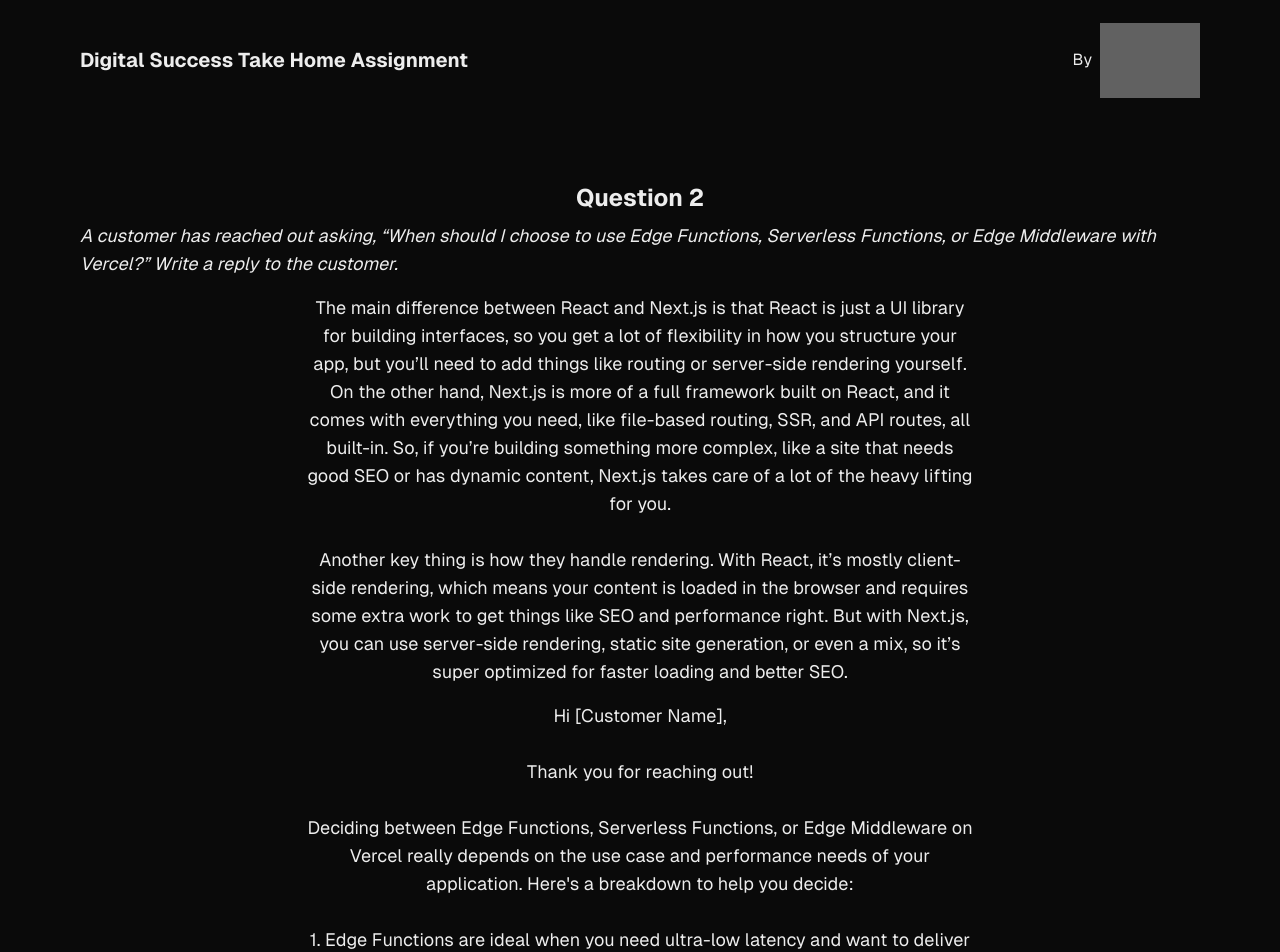
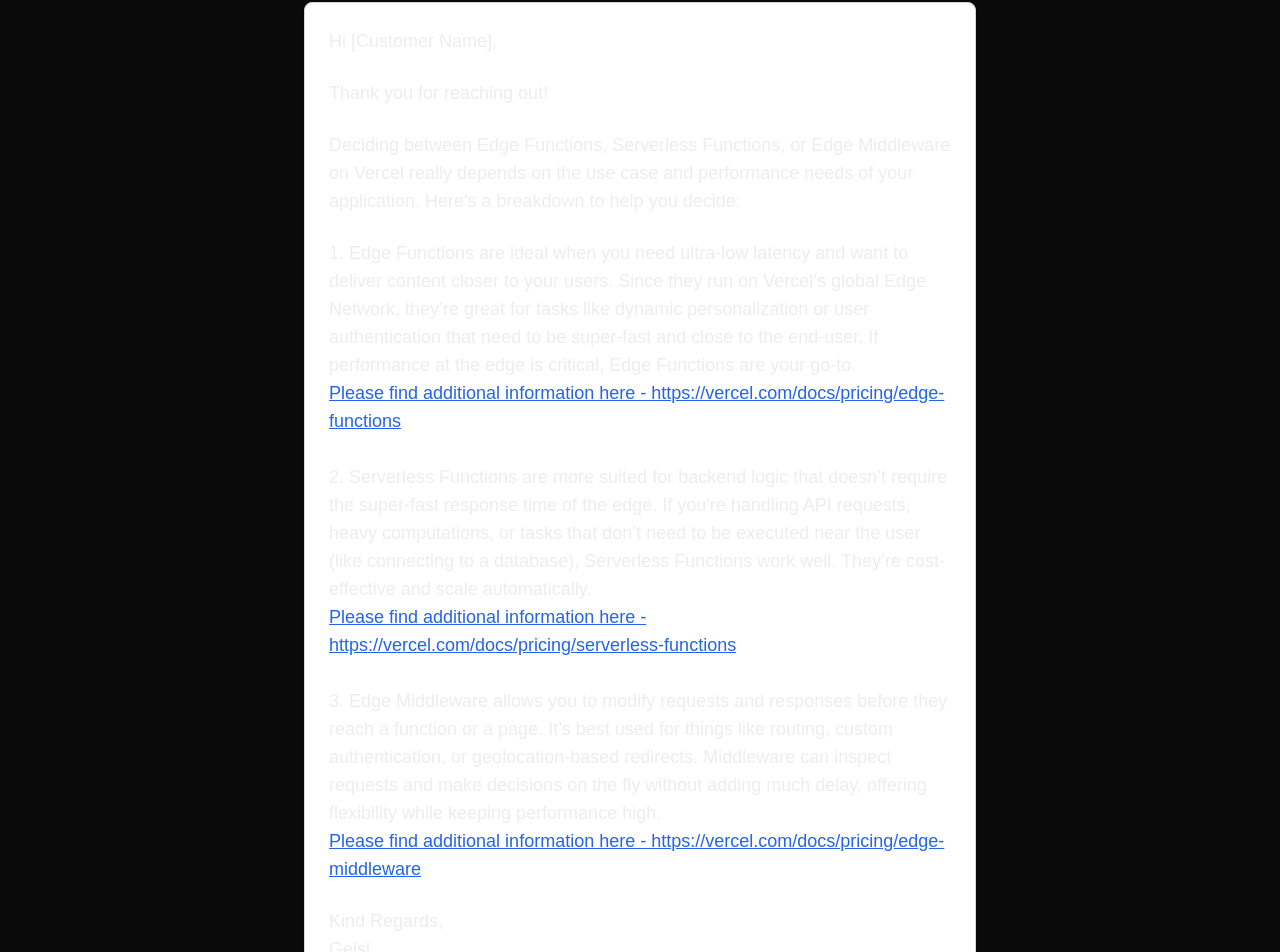
Before and after one commit to SirGejsi/nextjs-boilerplate, a Next.js app: page /questions/question2 in a window 1280 px wide. Shown: the part 30-982 px from the top of the page. Built offline with nearby package versions, Linux system fonts and the light colour scheme; grey boxes are pictures that could not be loaded.

Commit message:
Update page.tsx

```diff
--- a/app/questions/question2/page.tsx
+++ b/app/questions/question2/page.tsx
@@ -1,60 +1,51 @@
-import Image from "next/image";
-
-export default function About() {
+export default function Email() {
   return (
-    <div className="grid grid-rows-[20px_1fr_20px] items-center justify-items-center min-h-screen p-8 pb-20 gap-16 sm:p-20 font-[family-name:var(--font-geist-sans)]">
-      <header className="flex justify-between items-center w-full">
-        <div className="text-xl font-bold">Digital Success Take Home Assignment</div>
-        <div className="flex items-center">
-          {/* "By" text */}
-          <span className="mr-2">By</span>
-          {/* Vercel logo */}
-          <Image
-            className="invert"
-            src="https://upload.wikimedia.org/wikipedia/commons/5/5e/Vercel_logo_black.svg"
-            alt="Vercel Logo"
-            width={100}
-            height={24}
-          />
-        </div>
-      </header>
-
-      <main className="flex flex-col items-center">
-        <h2 className="text-2xl font-bold mt-12">Question 2</h2>
-        <p className="text-lg mt-2 italic">
-          A customer has reached out asking, “When should I choose to use Edge Functions, Serverless Functions, or Edge Middleware with Vercel?”
-          Write a reply to the customer.
+    <div className="min-h-screen flex items-center justify-center p-8">
+      <div className="bg-white border border-gray-300 rounded-lg shadow-md p-6 max-w-2xl">
+        <p className="text-lg">
+          Hi [Customer Name],
         </p>
-
-        <p className="text-lg mt-4 max-w-2xl text-center">
-          The main difference between React and Next.js is that React is just a UI library for building interfaces, so you get a lot of flexibility in how you structure your app, but you’ll need to add things like routing or server-side rendering yourself. On the other hand, Next.js is more of a full framework built on React, and it comes with everything you need, like file-based routing, SSR, and API routes, all built-in. So, if you’re building something more complex, like a site that needs good SEO or has dynamic content, Next.js takes care of a lot of the heavy lifting for you.
-          <br /><br />
-          Another key thing is how they handle rendering. With React, it’s mostly client-side rendering, which means your content is loaded in the browser and requires some extra work to get things like SEO and performance right. But with Next.js, you can use server-side rendering, static site generation, or even a mix, so it’s super optimized for faster loading and better SEO.
+        <br />
+        <p className="text-lg">
+          Thank you for reaching out!
         </p>
-        <p className="text-lg mt-4 max-w-2xl text-center">
-          Hi [Customer Name],
-          <br /><br />
-          Thank you for reaching out!
-          <br /><br />
+        <br />
+        <p className="text-lg">
           Deciding between Edge Functions, Serverless Functions, or Edge Middleware on Vercel really depends on the use case and performance needs of your application. Here's a breakdown to help you decide:
-          <br /><br />
-            1. Edge Functions are ideal when you need ultra-low latency and want to deliver content closer to your users. Since they run on Vercel’s global Edge Network, they’re great for tasks like dynamic personalization or user authentication that need to be super-fast and close to the end-user. If performance at the edge is critical, Edge Functions are your go-to.
-          <br /><br />
-            Please find additional information here - <a href="https://vercel.com/docs/pricing/edge-functions" className="text-blue-600 underline">https://vercel.com/docs/pricing/edge-functions</a>
-          <br /><br />
-            2. Serverless Functions are more suited for backend logic that doesn’t require the super-fast response time of the edge. If you're handling API requests, heavy computations, or tasks that don’t need to be executed near the user (like connecting to a database), Serverless Functions work well. They’re cost-effective and scale automatically.
-          <br /><br />
-            Please find additional information here - <a href="https://vercel.com/docs/pricing/serverless-functions" className="text-blue-600 underline">https://vercel.com/docs/pricing/serverless-functions</a>
-          <br /><br />
-            3. Edge Middleware allows you to modify requests and responses before they reach a function or a page. It’s best used for things like routing, custom authentication, or geolocation-based redirects. Middleware can inspect requests and make decisions on the fly without adding much delay, offering flexibility while keeping performance high.
-          <br /><br />
-            Please find additional information here - <a href="https://vercel.com/docs/pricing/edge-middleware" className="text-blue-600 underline">https://vercel.com/docs/pricing/edge-middleware</a>
-          <br /><br />
+        </p>
+        <br />
+        <ol className="list-decimal list-inside text-lg">
+          <li>
+            Edge Functions are ideal when you need ultra-low latency and want to deliver content closer to your users. Since they run on Vercel’s global Edge Network, they’re great for tasks like dynamic personalization or user authentication that need to be super-fast and close to the end-user. If performance at the edge is critical, Edge Functions are your go-to.
+            <br />
+            <a href="https://vercel.com/docs/pricing/edge-functions" className="text-blue-600 underline">
+              Please find additional information here - https://vercel.com/docs/pricing/edge-functions
+            </a>
+          </li>
+          <br />
+          <li>
+            Serverless Functions are more suited for backend logic that doesn’t require the super-fast response time of the edge. If you're handling API requests, heavy computations, or tasks that don’t need to be executed near the user (like connecting to a database), Serverless Functions work well. They’re cost-effective and scale automatically.
+            <br />
+            <a href="https://vercel.com/docs/pricing/serverless-functions" className="text-blue-600 underline">
+              Please find additional information here - https://vercel.com/docs/pricing/serverless-functions
+            </a>
+          </li>
+          <br />
+          <li>
+            Edge Middleware allows you to modify requests and responses before they reach a function or a page. It’s best used for things like routing, custom authentication, or geolocation-based redirects. Middleware can inspect requests and make decisions on the fly without adding much delay, offering flexibility while keeping performance high.
+            <br />
+            <a href="https://vercel.com/docs/pricing/edge-middleware" className="text-blue-600 underline">
+              Please find additional information here - https://vercel.com/docs/pricing/edge-middleware
+            </a>
+          </li>
+        </ol>
+        <br />
+        <p className="text-lg">
           Kind Regards,
           <br />
           Gejsi
         </p>
-      </main>
+      </div>
     </div>
   );
 }
```
